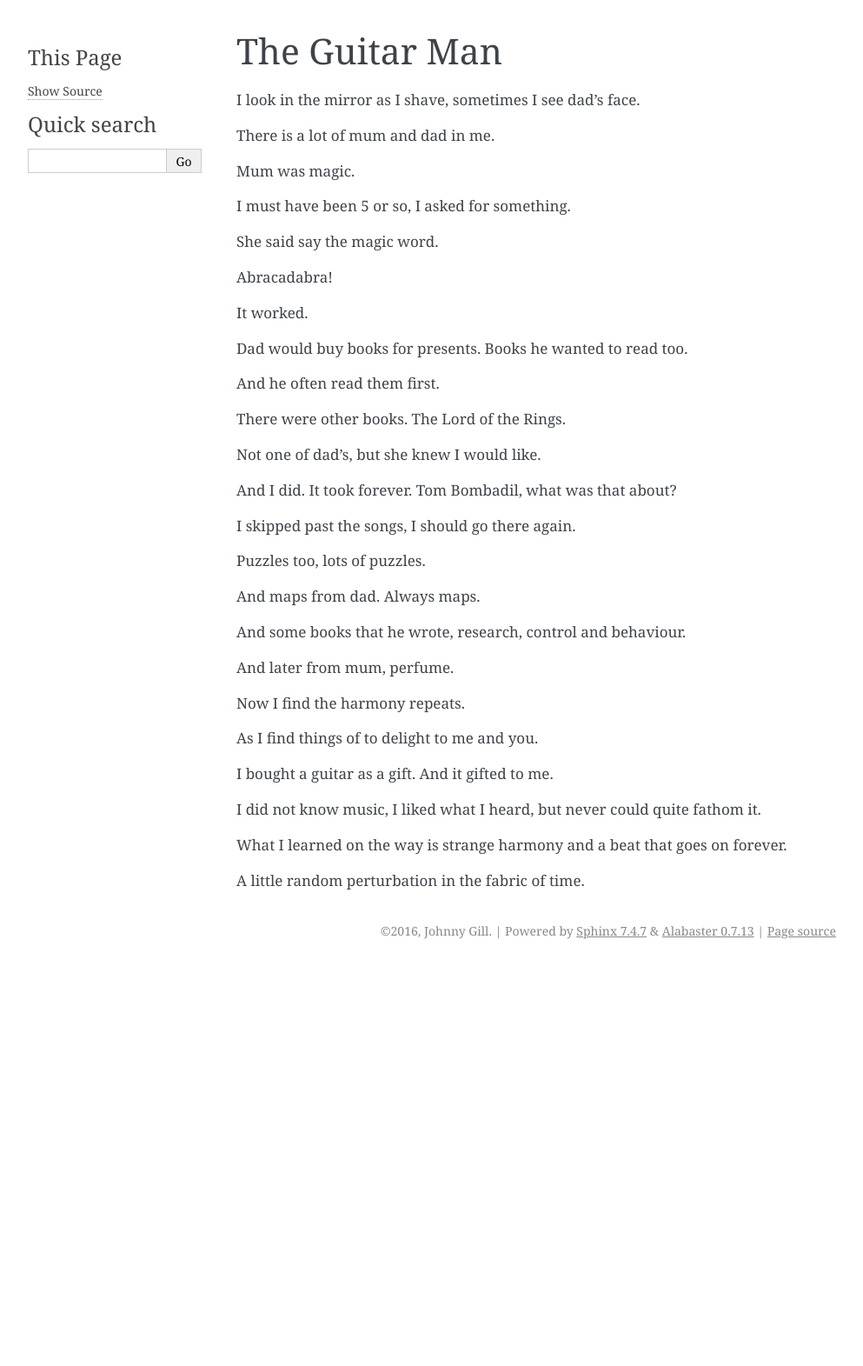
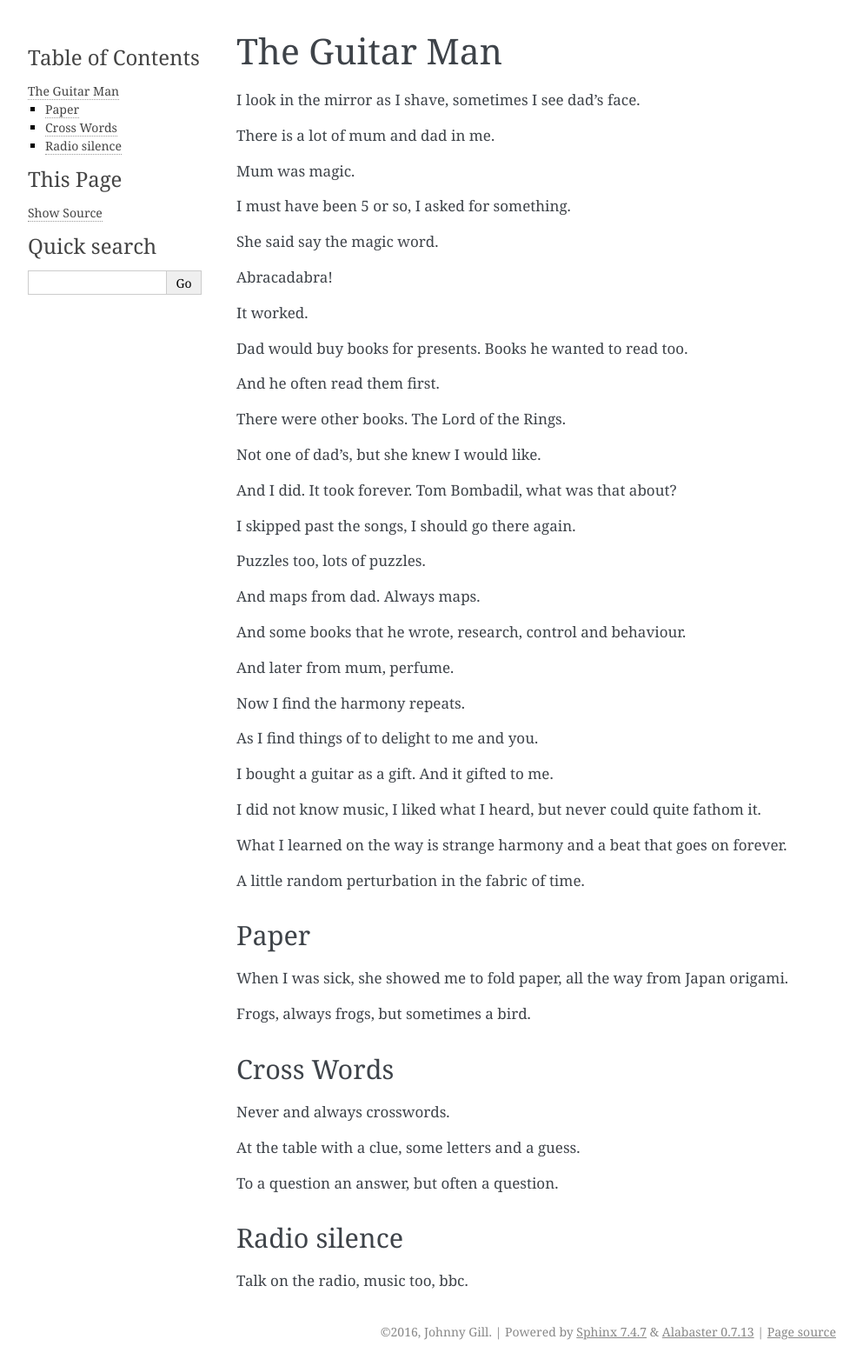
Before and after one commit to openbermuda/karmapi, a Sphinx documentation site: the page built from docs/nodice/music.rst, in a window 1280 px wide. Shown: the whole page at 87% size, without its empty margins (148-1141 px from the left). Built offline with Sphinx 7.4.7, drawn with Linux system fonts in a browser that asks for light colours; formulas are drawn with MathJax 3; pages that are not in the unit, such as notebooks, are missing from menus; before the commit the page ends 1110 px from its top, so only the background shows below that.

Commit message:
paper cross word radio silence

```diff
--- a/docs/nodice/music.rst
+++ b/docs/nodice/music.rst
@@ -49,3 +49,25 @@ What I learned on the way is strange harmony and a beat that goes on
 forever.
 
 A little random perturbation in the fabric of time.
+
+Paper
+=====
+
+When I was sick, she showed me to fold paper, all the way from Japan
+origami.
+
+Frogs, always frogs, but sometimes a bird.
+
+Cross Words
+===========
+
+Never and always crosswords.
+
+At the table with a clue, some letters and a guess.
+
+To a question an answer, but often a question.
+
+Radio silence
+=============
+
+Talk on the radio, music too, bbc.
```
